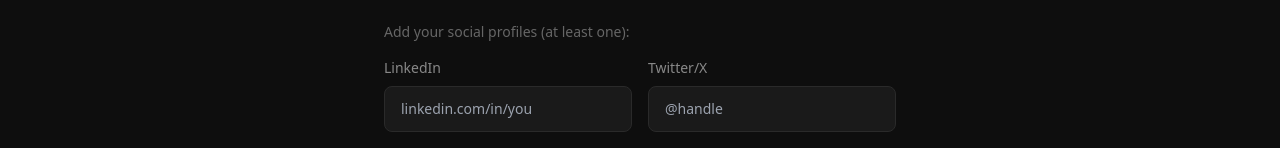
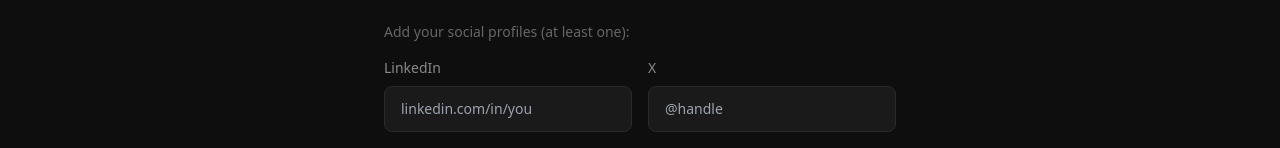
Before and after one commit to Eddiebm/MFS-Autopilot, a React (Vite) app: page /maintenance-audit in a window 1280 px wide. Shown: the part 943-1091 px from the top of the page. Built offline with nearby package versions, Linux system fonts and the light colour scheme.

Commit message:
Update Twitter to X branding

```diff
--- a/src/pages/MaintenanceAudit.tsx
+++ b/src/pages/MaintenanceAudit.tsx
@@ -308,7 +308,7 @@ export function MaintenanceAudit() {
                       placeholder="linkedin.com/in/you" />
                   </div>
                   <div>
-                    <label className="block text-[#888] text-sm mb-2">Twitter/X</label>
+                    <label className="block text-[#888] text-sm mb-2">X</label>
                     <input type="text" value={twitter} onChange={(e) => setTwitter(e.target.value)}
                       className="w-full px-4 py-3 bg-[#1a1a1a] border border-[#2a2a2a] rounded-lg text-white focus:outline-none focus:border-white/50 text-sm"
                       placeholder="@handle" />
```
